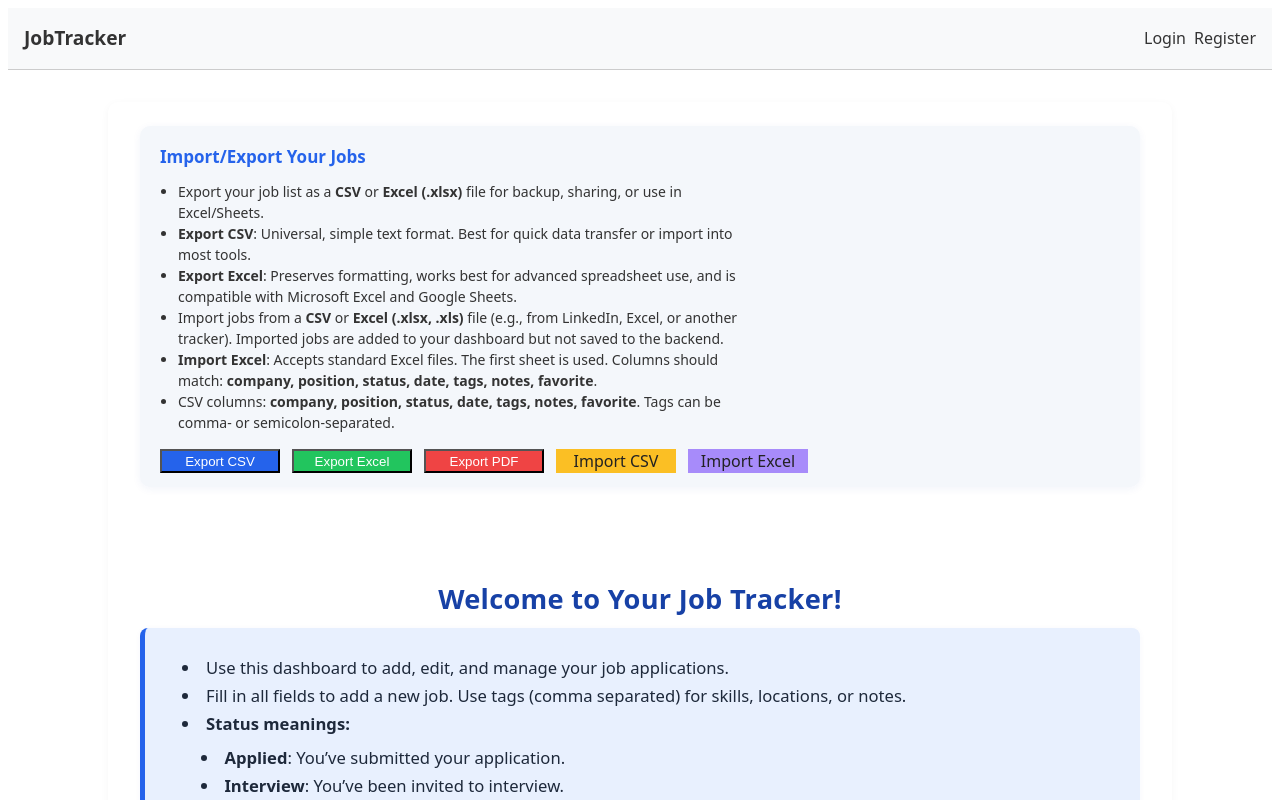
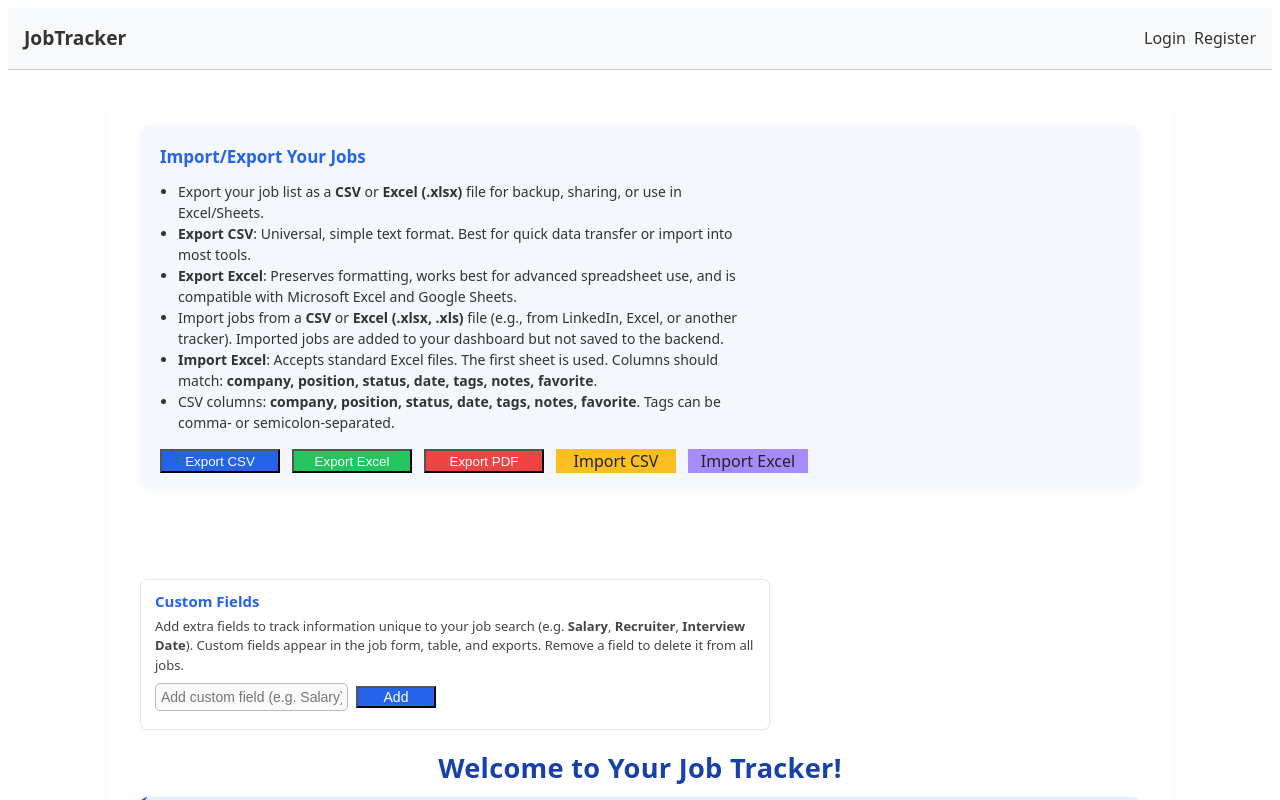
Before and after one commit to Mancini-Developer80/Job-Tracker, a React (Vite) app in the folder client/: page /dashboard in a window 1280 px wide. Shown: the top 800 px of the page. Built offline with nearby package versions, Linux system fonts and the light colour scheme.

Commit message:
Custom Fields input improvements

```diff
--- a/client/src/components/JobForm.tsx
+++ b/client/src/components/JobForm.tsx
@@ -11,11 +11,12 @@ export type JobFormData = {
 };
 
 type JobFormProps = {
-  initialData?: JobFormData;
-  onSubmit: (data: JobFormData) => void;
+  initialData?: JobFormData & Record<string, string>;
+  onSubmit: (data: JobFormData & Record<string, string>) => void;
   submitLabel?: string;
   onCancel?: () => void;
   showCancel?: boolean;
+  customFields?: string[];
 };
 
 const JobForm: React.FC<JobFormProps> = ({
@@ -24,6 +25,7 @@ const JobForm: React.FC<JobFormProps> = ({
   submitLabel = "Add Job",
   onCancel,
   showCancel = false,
+  customFields = [],
 }) => {
   // Format date as YYYY-MM-DD if initialData is present and date is not already in that format
   function formatDate(date: string) {
@@ -36,12 +38,16 @@ const JobForm: React.FC<JobFormProps> = ({
     return d.toISOString().slice(0, 10);
   }
 
-  const [form, setForm] = useState<JobFormData>(
+  const [form, setForm] = useState<JobFormData & Record<string, string>>(
     initialData
       ? {
           ...initialData,
           date: formatDate(initialData.date),
           notes: initialData.notes || "",
+          // Ensure all custom fields are present
+          ...Object.fromEntries(
+            (customFields || []).map((f) => [f, initialData[f] || ""])
+          ),
         }
       : {
           company: "",
@@ -50,19 +56,33 @@ const JobForm: React.FC<JobFormProps> = ({
           date: "",
           tags: "",
           notes: "",
+          ...Object.fromEntries((customFields || []).map((f) => [f, ""])),
         }
   );
 
-  // Update form state when initialData changes (for edit mode)
+  // Update form state when initialData or customFields change (for edit mode)
   useEffect(() => {
     if (initialData) {
       setForm({
         ...initialData,
         date: formatDate(initialData.date),
         notes: initialData.notes || "",
+        ...Object.fromEntries(
+          (customFields || []).map((f) => [f, initialData[f] || ""])
+        ),
+      });
+    } else {
+      setForm({
+        company: "",
+        position: "",
+        status: "Applied",
+        date: "",
+        tags: "",
+        notes: "",
+        ...Object.fromEntries((customFields || []).map((fld) => [fld, ""])),
       });
     }
-  }, [initialData]);
+  }, [initialData, customFields]);
 
   const handleChange = (
     e: React.ChangeEvent<
@@ -86,6 +106,7 @@ const JobForm: React.FC<JobFormProps> = ({
       date: "",
       tags: "",
       notes: "",
+      ...Object.fromEntries((customFields || []).map((f) => [f, ""])),
     });
   };
 
@@ -182,6 +203,18 @@ const JobForm: React.FC<JobFormProps> = ({
           rows={2}
           style={{ gridColumn: "1 / span 2", resize: "vertical" }}
         />
+        {/* Render custom fields */}
+        {customFields.map((field) => (
+          <input
+            key={field}
+            className={styles.input}
+            name={field}
+            placeholder={field}
+            value={form[field] || ""}
+            onChange={handleChange}
+            style={{ gridColumn: "1 / span 2" }}
+          />
+        ))}
         <div style={{ display: "flex", gap: 8 }}>
           <button className={styles.button} type="submit">
             {submitLabel}
--- a/client/src/pages/Dashboard.tsx
+++ b/client/src/pages/Dashboard.tsx
@@ -204,6 +204,31 @@ const Dashboard: React.FC = () => {
   });
   // Ref to track the latest job id for which the modal is opened
   const noteModalJobId = useRef<string | null>(null);
+
+  // --- Custom Fields State ---
+  const [customFields, setCustomFields] = useState<string[]>([]);
+  const [newCustomField, setNewCustomField] = useState("");
+
+  // Add custom field
+  const handleAddCustomField = () => {
+    const name = newCustomField.trim();
+    if (name && !customFields.includes(name)) {
+      setCustomFields([...customFields, name]);
+      setNewCustomField("");
+    }
+  };
+  // Remove custom field
+  const handleRemoveCustomField = (field: string) => {
+    setCustomFields(customFields.filter((f) => f !== field));
+    // Remove field from all jobs
+    setJobs((prev) =>
+      prev.map((job) => {
+        // Remove the custom field, but keep the Job type
+        const { [field]: _, ...rest } = job as any;
+        return rest as Job;
+      })
+    );
+  };
 
   // Bar chart: applications by company
   const companyBarData = React.useMemo<
@@ -509,6 +534,112 @@ const Dashboard: React.FC = () => {
         <div style={{ color: "#d32f2f", marginBottom: 12 }}>{error}</div>
       )}
       <div className={styles.section}>
+        <div
+          style={{
+            marginBottom: 18,
+            border: "1px solid #e5e7eb",
+            borderRadius: 7,
+            background: "#fff",
+            padding: "10px 14px",
+            boxShadow: "0 1px 4px rgba(30,64,175,0.03)",
+            maxWidth: 600,
+          }}
+        >
+          <div
+            style={{
+              fontWeight: 600,
+              color: "#2563eb",
+              marginBottom: 4,
+              fontSize: 15,
+            }}
+          >
+            Custom Fields
+          </div>
+          <div
+            style={{
+              color: "#444",
+              fontSize: 13,
+              marginBottom: 8,
+            }}
+          >
+            Add extra fields to track information unique to your job search
+            (e.g. <b>Salary</b>, <b>Recruiter</b>, <b>Interview Date</b>).
+            Custom fields appear in the job form, table, and exports. Remove a
+            field to delete it from all jobs.
+          </div>
+          <div
+            style={{
+              display: "flex",
+              gap: 8,
+              alignItems: "center",
+              marginBottom: 8,
+              flexWrap: "wrap",
+            }}
+          >
+            <input
+              type="text"
+              value={newCustomField}
+              onChange={(e) => setNewCustomField(e.target.value)}
+              placeholder="Add custom field (e.g. Salary)"
+              style={{
+                padding: 5,
+                borderRadius: 5,
+                border: "1px solid #bbb",
+                minWidth: 150,
+                fontSize: 14,
+                background: "#f9fafb",
+              }}
+            />
+            <button
+              onClick={handleAddCustomField}
+              className={styles.button}
+              style={{
+                minWidth: 80,
+                background: "#2563eb",
+                color: "#fff",
+                fontWeight: 500,
+                fontSize: 14,
+              }}
+            >
+              Add
+            </button>
+          </div>
+          <div style={{ display: "flex", gap: 8, flexWrap: "wrap" }}>
+            {customFields.map((field) => (
+              <span
+                key={field}
+                style={{
+                  background: "#f3f4f6",
+                  color: "#3730a3",
+                  borderRadius: 5,
+                  padding: "2px 10px",
+                  display: "flex",
+                  alignItems: "center",
+                  gap: 4,
+                  fontSize: 14,
+                  border: "1px solid #e0e7ff",
+                }}
+              >
+                {field}
+                <button
+                  onClick={() => handleRemoveCustomField(field)}
+                  style={{
+                    background: "none",
+                    border: "none",
+                    color: "#d32f2f",
+                    cursor: "pointer",
+                    fontWeight: 700,
+                    fontSize: 15,
+                    marginLeft: 2,
+                  }}
+                  title="Remove"
+                >
+                  ×
+                </button>
+              </span>
+            ))}
+          </div>
+        </div>
         <JobForm
           key={formKey}
           onSubmit={handleSubmit}
@@ -518,12 +649,21 @@ const Dashboard: React.FC = () => {
                   ...editJob,
                   tags: editJob.tags.join(", "),
                   notes: typeof editJob.notes === "string" ? editJob.notes : "",
+                  favorite:
+                    editJob.favorite !== undefined
+                      ? String(editJob.favorite)
+                      : "",
+                  // Pass custom fields to form
+                  ...Object.fromEntries(
+                    customFields.map((f) => [f, (editJob as any)[f] || ""])
+                  ),
                 }
               : undefined
           }
           submitLabel={editJob ? "Update Job" : "Add Job"}
           onCancel={editJob ? () => setEditJob(null) : undefined}
           showCancel={!!editJob}
+          customFields={customFields}
         />
       </div>
       <div className={styles.section}>
@@ -585,6 +725,12 @@ const Dashboard: React.FC = () => {
                 <th className={styles.th}>Tags</th>
                 <th className={styles.th}>Favorite</th>
                 <th className={styles.th}>Notes</th>
+                {/* Custom fields headers */}
+                {customFields.map((field) => (
+                  <th className={styles.th} key={field}>
+                    {field}
+                  </th>
+                ))}
                 <th className={styles.th}>Actions</th>
               </tr>
             </thead>
@@ -726,6 +872,12 @@ const Dashboard: React.FC = () => {
                       View Note
                     </button>
                   </td>
+                  {/* Custom fields values */}
+                  {customFields.map((field) => (
+                    <td className={styles.td} key={field}>
+                      {(job as any)[field] || ""}
+                    </td>
+                  ))}
                   <td className={styles.td}>
                     <div className={styles.actions}>
                       <button
```
